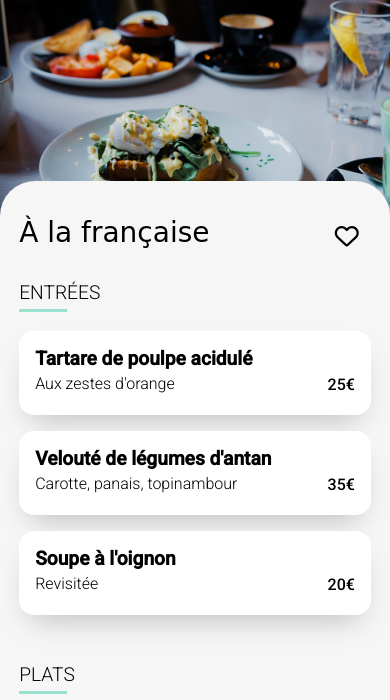
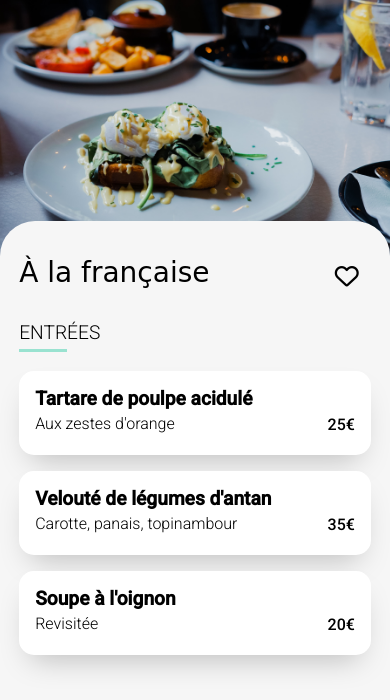
Before and after one commit to Nastoche/AxelGuichard_3_11092021, a plain HTML site: page place3.html in a window 390 px wide. Shown: the part 81-781 px from the top of the page. Drawn offline with Linux system fonts and the light colour scheme; a web font is replaced by a local one.

Commit message:
minor changes

```diff
--- a/sass/place1.scss
+++ b/sass/place1.scss
@@ -6,6 +6,8 @@
 }
 body {
   background-color: #fff;
+  min-width: 300px;
+  z-index: 10;
 }
 
 $font-title: "Shrikhand", cursive;
@@ -37,15 +39,17 @@ $shadow-card: rgba(0, 0, 0, 0.25) 0px 15px 30px -12px;
     }
   }
   &__cover {
-    margin-top: -2rem;
-    display: block;
-    padding-top: 2rem;
     width: 100%;
     overflow: hidden;
     > img {
       width: 100%;
       object-fit: cover;
       max-height: 550px;
+      transition-duration: 0.4s;
+      @media screen and (max-width: 400px) {
+        transition-duration: 0.4s;
+        transform: scale(1.1);
+      }
     }
   }
 }
@@ -58,6 +62,11 @@ $shadow-card: rgba(0, 0, 0, 0.25) 0px 15px 30px -12px;
   border-radius: 35px 35px 0 0;
   max-width: 1300px;
   margin: auto auto -80px auto;
+  transition-duration: 0.4s;
+  @media screen and (max-width: 400px) {
+    transform: translateY(-50px);
+    transition-duration: 0.4s;
+  }
   &__btn {
     display: flex;
     justify-content: center;
--- a/sass/place2.scss
+++ b/sass/place2.scss
@@ -6,6 +6,7 @@
 }
 body {
   background-color: #fff;
+  min-width: 300px;
 }
 
 $font-title: "Shrikhand", cursive;
@@ -37,20 +38,20 @@ $shadow-card: rgba(0, 0, 0, 0.25) 0px 15px 30px -12px;
     }
   }
   &__cover {
-    margin-top: -2rem;
-    display: block;
-    padding-top: 2rem;
     width: 100%;
     overflow: hidden;
     > img {
       width: 100%;
       object-fit: cover;
       max-height: 550px;
+      transition: 0.4s;
       @media screen and (max-width: 596px) {
         max-height: 397px;
+        transition: 0.4s;
       }
       @media screen and (max-width: 400px) {
         max-height: 250px;
+        transition: 0.4s;
       }
     }
   }
--- a/sass/place3.scss
+++ b/sass/place3.scss
@@ -6,6 +6,7 @@
 }
 body {
   background-color: #fff;
+  min-width: 300px;
 }
 
 $font-title: "Shrikhand", cursive;
@@ -37,27 +38,31 @@ $shadow-card: rgba(0, 0, 0, 0.25) 0px 15px 30px -12px;
     }
   }
   &__cover {
-    margin-top: -2rem;
-    display: block;
-    padding-top: 2rem;
     width: 100%;
     overflow: hidden;
     > img {
       width: 100%;
       object-fit: cover;
       max-height: 550px;
+      transition: 0.4s;
+      @media screen and(max-width: 600px) {
+        transform: translateY(-20px);
+        transition: 0.4s;
+        transform: scale(1.1);
+      }
     }
   }
 }
 
 .order {
   position: relative;
-  transform: translateY(-80px);
+  transform: translateY(-40px);
   background-color: #f6f6f6;
   padding: 2.2rem 1.2rem;
   border-radius: 35px 35px 0 0;
   max-width: 1300px;
-  margin: auto auto -80px auto;
+  margin: auto auto -40px auto;
+  transition: 0.4s;
   &__btn {
     display: flex;
     justify-content: center;
@@ -271,10 +276,14 @@ $shadow-card: rgba(0, 0, 0, 0.25) 0px 15px 30px -12px;
 
   @media screen and (min-width: 600px) and (max-width: 1380px) {
     width: 550px;
-    margin: auto;
+    transform: translateY(-80px);
+    transition: 0.4s;
     margin-bottom: -80px;
   }
-
+  @media screen and (min-width: 1380px) {
+    transform: translateY(-80px);
+    margin-bottom: -80px;
+  }
   .menu {
     @media screen and (min-width: 1380px) {
       display: grid;
--- a/sass/place4.scss
+++ b/sass/place4.scss
@@ -6,6 +6,7 @@
 }
 body {
   background-color: #fff;
+  min-width: 300px;
 }
 
 $font-title: "Shrikhand", cursive;
@@ -37,15 +38,20 @@ $shadow-card: rgba(0, 0, 0, 0.25) 0px 15px 30px -12px;
     }
   }
   &__cover {
-    margin-top: -2rem;
-    display: block;
-    padding-top: 2rem;
     width: 100%;
     overflow: hidden;
     > img {
       width: 100%;
       object-fit: cover;
       max-height: 550px;
+      transition: 0.4s;
+      @media screen and (max-width: 600px) {
+        transform: translateY(-50px);
+        transition: 0.4s;
+      }
+      @media screen and (min-width: 1380px) {
+        object-fit: cover;
+      }
     }
   }
 }
@@ -273,6 +279,7 @@ $shadow-card: rgba(0, 0, 0, 0.25) 0px 15px 30px -12px;
     width: 550px;
     margin: auto;
     margin-bottom: -80px;
+    transition: 0.4s;
   }
 
   .menu {
--- a/sass/style.scss
+++ b/sass/style.scss
@@ -4,6 +4,9 @@
   font-family: "Roboto", sans-serif;
   scroll-behavior: smooth;
   z-index: 10;
+}
+body {
+  min-width: 300px;
 }
 
 $font-title: "Shrikhand", cursive;
```
Also changed, not shown: place1.css, place2.css, place3.css, place4.css, style.css, 5 other files.
